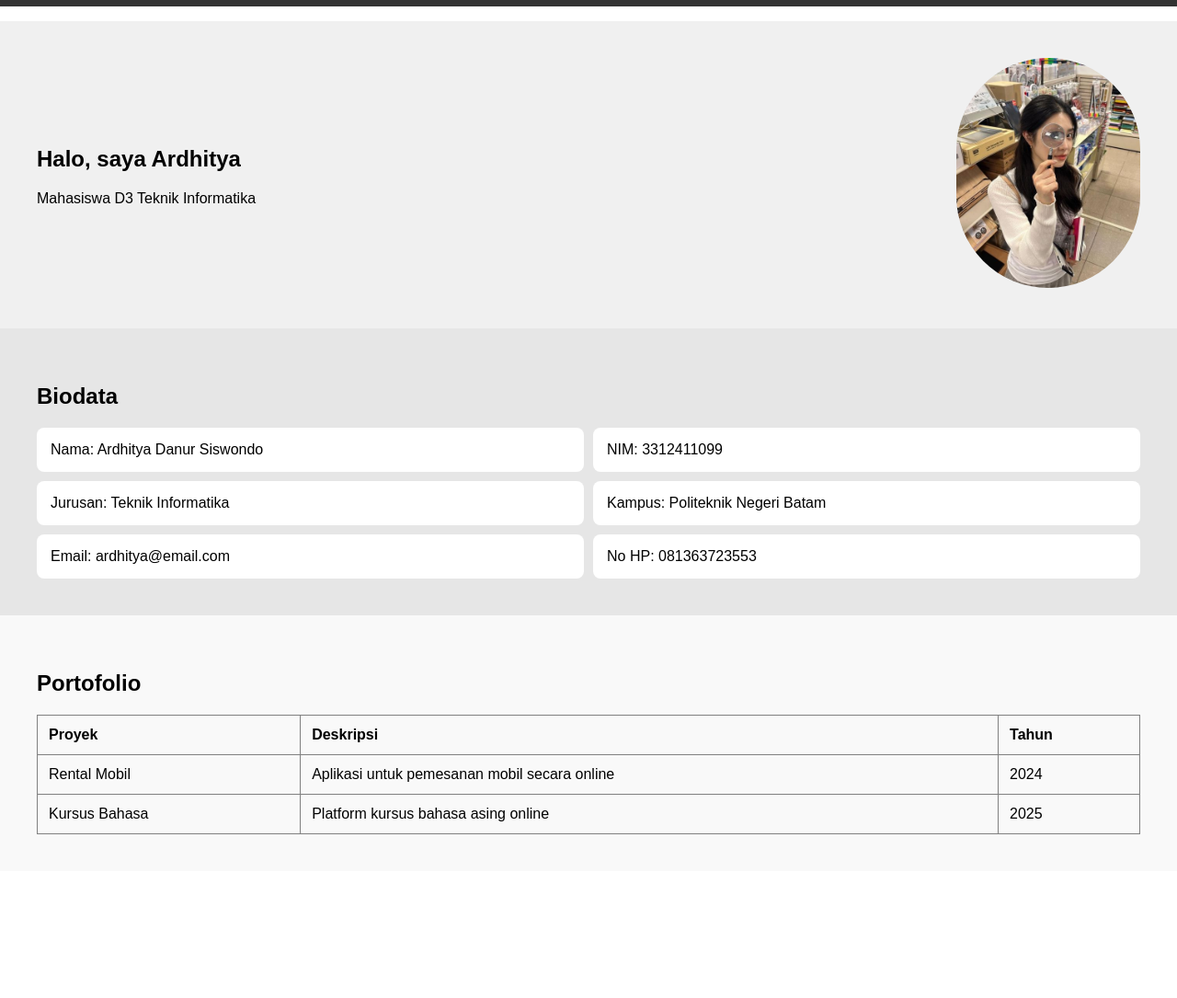
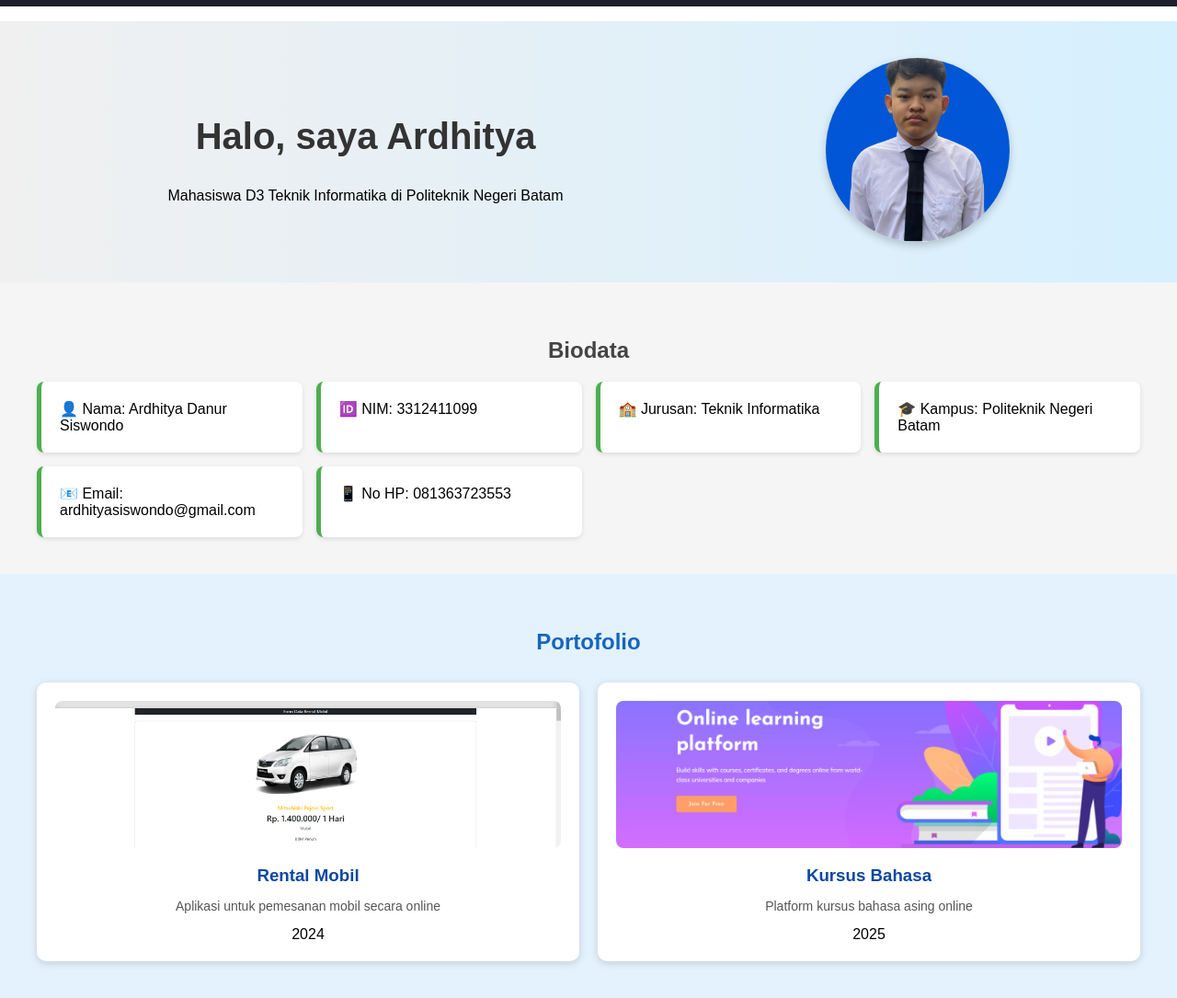
Before and after one commit to ardhitya13/profil-biodata, a plain HTML site: page index.html in a window 1280 px wide. Shown: the part 47-1132 px from the top of the page at 92% size. Before the commit the page ends 994 px from the top, so only its background shows below. Drawn offline with Linux system fonts and the light colour scheme.

Commit message:
Initial commit: Profil Biodata Responsive

```diff
--- a/index.html
+++ b/index.html
@@ -1,13 +1,14 @@
 <!DOCTYPE html>
-<html lang="en">
+<html lang="id">
 <head>
   <meta charset="UTF-8" />
   <meta name="viewport" content="width=device-width, initial-scale=1.0"/>
-  <title>Profil Biodata</title>
+  <title>Profil Ardhitya</title>
   <link rel="stylesheet" href="style.css" />
 </head>
 <body>
-  <!-- Section 1: Menu -->
+
+  <!-- Navigation -->
   <nav class="menu">
     <ul>
       <li><a href="#beranda">Beranda</a></li>
@@ -16,50 +17,48 @@
     </ul>
   </nav>
 
-  <!-- Section 2: Judul & Gambar -->
+  <!-- Hero Section -->
   <section class="hero" id="beranda">
     <div class="hero-text">
       <h1>Halo, saya Ardhitya</h1>
-      <p>Mahasiswa D3 Teknik Informatika</p>
+      <p>Mahasiswa D3 Teknik Informatika di Politeknik Negeri Batam</p>
     </div>
     <div class="hero-img">
-      <img src="baek.jpg" alt="Foto Profil" />
+      <img src="images/ardhitya.png" alt="Foto Ardhitya" />
     </div>
   </section>
 
-  <!-- Section 3: Biodata -->
+  <!-- Biodata Section -->
   <section class="biodata" id="biodata">
     <h2>Biodata</h2>
     <div class="biodata-box">
-      <div class="box">Nama: Ardhitya Danur Siswondo</div>
-      <div class="box">NIM: 3312411099</div>
-      <div class="box">Jurusan: Teknik Informatika</div>
-      <div class="box">Kampus: Politeknik Negeri Batam</div>
-      <div class="box">Email: ardhitya@email.com</div>
-      <div class="box">No HP: 081363723553</div>
+      <div class="box">👤 Nama: Ardhitya Danur Siswondo</div>
+      <div class="box">🆔 NIM: 3312411099</div>
+      <div class="box">🏫 Jurusan: Teknik Informatika</div>
+      <div class="box">🎓 Kampus: Politeknik Negeri Batam</div>
+      <div class="box">📧 Email: ardhityasiswondo@gmail.com</div>
+      <div class="box">📱 No HP: 081363723553</div>
     </div>
   </section>
 
-  <!-- Section 4: Portofolio -->
+  <!-- Portofolio Section -->
   <section class="portofolio" id="portofolio">
     <h2>Portofolio</h2>
-    <table border="1">
-      <tr>
-        <th>Proyek</th>
-        <th>Deskripsi</th>
-        <th>Tahun</th>
-      </tr>
-      <tr>
-        <td>Rental Mobil</td>
-        <td>Aplikasi untuk pemesanan mobil secara online</td>
-        <td>2024</td>
-      </tr>
-      <tr>
-        <td>Kursus Bahasa</td>
-        <td>Platform kursus bahasa asing online</td>
-        <td>2025</td>
-      </tr>
-    </table>
+    <div class="portofolio-grid">
+      <div class="card">
+        <img src="images/rental.png" alt="Rental Mobil" />
+        <h3>Rental Mobil</h3>
+        <p>Aplikasi untuk pemesanan mobil secara online</p>
+        <span>2024</span>
+      </div>
+      <div class="card">
+        <img src="images/kursus.png" alt="Kursus Bahasa" />
+        <h3>Kursus Bahasa</h3>
+        <p>Platform kursus bahasa asing online</p>
+        <span>2025</span>
+      </div>
+    </div>
   </section>
+
 </body>
 </html>
--- a/style.css
+++ b/style.css
@@ -2,15 +2,16 @@ body {
   font-family: Arial, sans-serif;
   margin: 0;
   padding: 0;
+  box-sizing: border-box;
 }
 
+/* Menu */
 .menu ul {
-    background-color: #333;
-    overflow: hidden;
+  background-color: #1e1e2f;
   padding: 10px;
   display: flex;
+  justify-content: center;
   list-style: none;
-    justify-content: center;
 }
 
 .menu ul li {
@@ -18,57 +19,116 @@ body {
 }
 
 .menu ul li a {
-    color: white;
+  color: #fff;
   text-decoration: none;
+  font-weight: bold;
 }
 
+/* Hero Section */
 .hero {
   display: flex;
-    justify-content: space-between;
+  justify-content: space-around;
   align-items: center;
+  flex-wrap: wrap;
+  background: linear-gradient(90deg, #f0f0f0, #d6f0ff);
   padding: 40px;
-    background: #f0f0f0;
+  text-align: center;
 }
 
-  .hero-text {
-    flex: 1;
+.hero-text h1 {
+  font-size: 2.5em;
+  color: #333;
 }
 
 .hero-img img {
   width: 200px;
-    border-radius: 100px;
+  border-radius: 50%;
+  box-shadow: 0 4px 10px rgba(0,0,0,0.2);
 }
 
+/* Biodata */
 .biodata {
   padding: 40px;
-    background-color: #e6e6e6;
+  background-color: #f5f5f5;
+}
+
+.biodata h2 {
+  text-align: center;
+  color: #444;
 }
 
 .biodata-box {
   display: grid;
-    grid-template-columns: repeat(2, 1fr);
-    gap: 10px;
+  grid-template-columns: repeat(auto-fit, minmax(250px, 1fr));
+  gap: 15px;
   margin-top: 20px;
 }
 
 .box {
-    background-color: white;
-    padding: 15px;
+  background-color: #ffffff;
+  padding: 20px;
+  border-left: 5px solid #4caf50;
+  border-radius: 8px;
+  box-shadow: 0 2px 5px rgba(0,0,0,0.1);
+}
+
+/* Portofolio */
+.portofolio {
+  padding: 40px;
+  background: #e3f2fd;
+}
+
+.portofolio h2 {
+  text-align: center;
+  color: #1565c0;
+}
+
+.portofolio-grid {
+  display: grid;
+  grid-template-columns: repeat(auto-fit, minmax(260px, 1fr));
+  gap: 20px;
+  margin-top: 30px;
+}
+
+.card {
+  background-color: #ffffff;
+  padding: 20px;
+  border-radius: 10px;
+  box-shadow: 0 2px 8px rgba(0,0,0,0.15);
+  text-align: center;
+}
+
+.card img {
+  width: 100%;
+  height: 160px;
+  object-fit: cover;
   border-radius: 8px;
 }
 
-  .portofolio {
-    padding: 40px;
-    background: #f9f9f9;
+.card h3 {
+  margin: 15px 0 5px;
+  color: #0d47a1;
 }
 
-  table {
-    width: 100%;
-    border-collapse: collapse;
+.card p {
+  font-size: 14px;
+  color: #555;
+}
+
+.tahun {
+  display: block;
+  margin-top: 10px;
+  font-weight: bold;
+  color: #2e7d32;
+}
+
+/* Responsive Design */
+@media screen and (max-width: 768px) {
+  .hero {
+    flex-direction: column;
+  }
+
+  .hero-img img {
     margin-top: 20px;
   }
-
-  th, td {
-    padding: 12px;
-    text-align: left;
 }
```
Also changed, not shown: baek.jpg (deleted), images/ardhitya.png (added), images/kursus.png (added), images/rental.png (added). Lines whose indentation alone changed are shown as unchanged.
